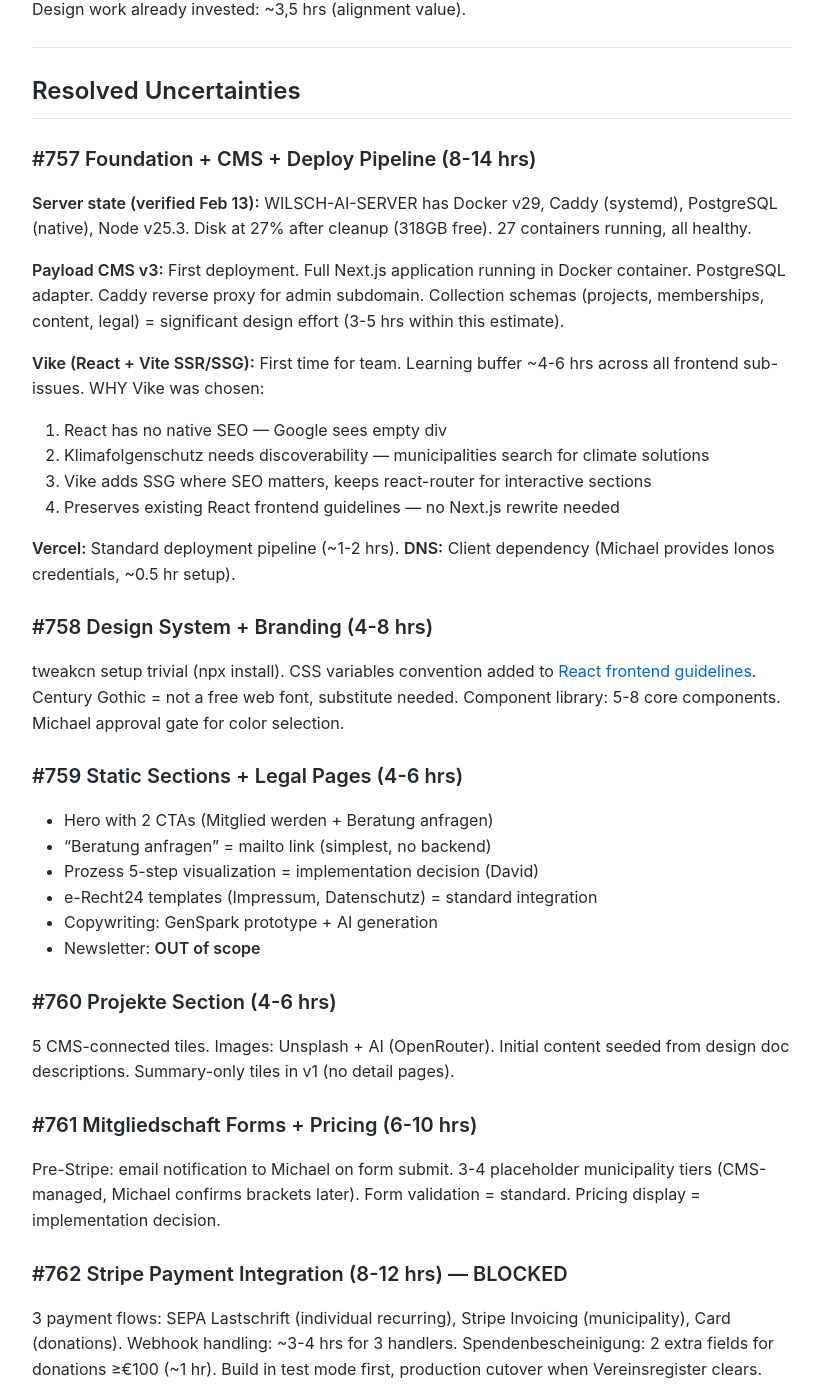
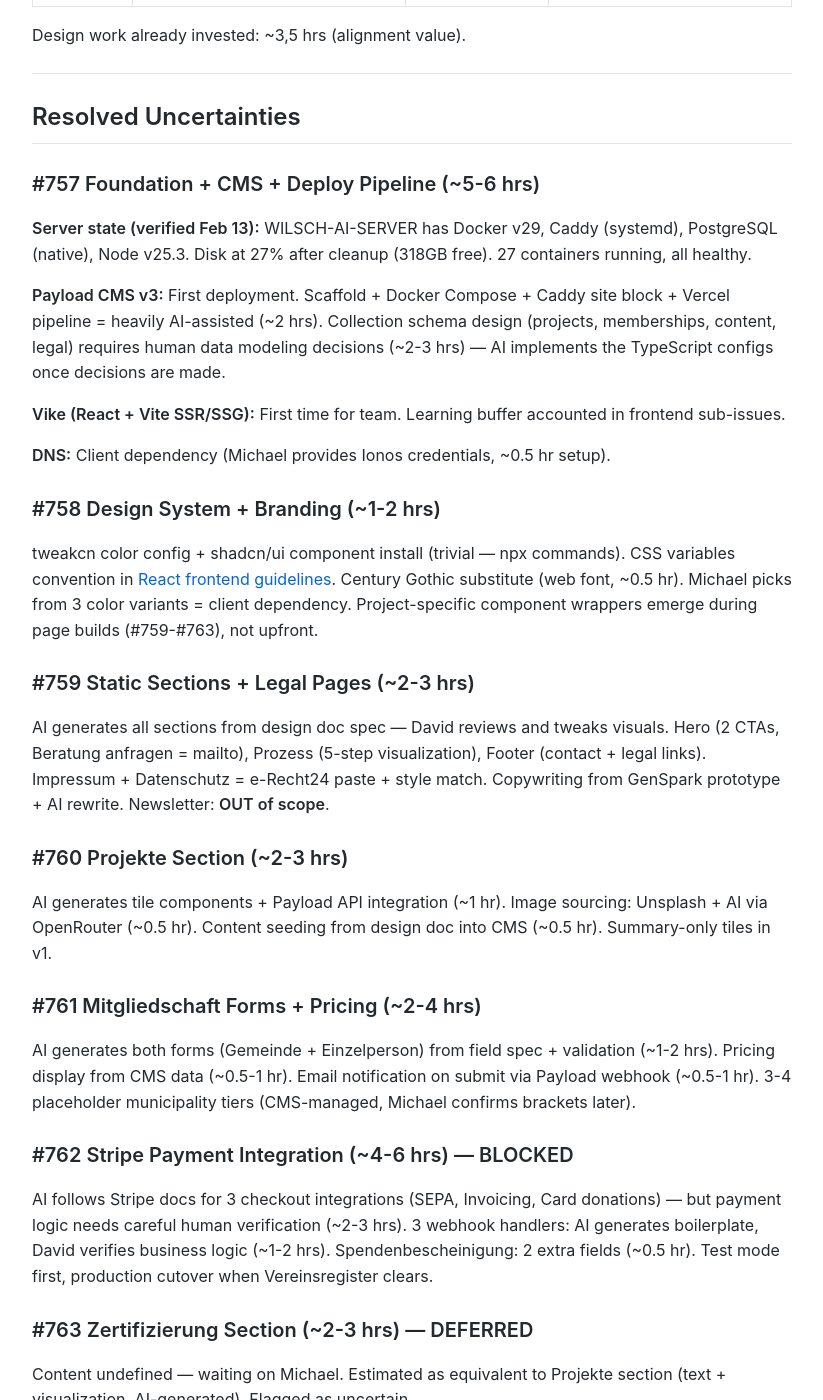
Before and after one commit to MariusWilsch/public-wilsch-ai-pages, a Jekyll site: the page built from project/abtmayr-reichert/scoping-estimate-klimafolgenschutz-website.md, in a window 1280 px wide and 1400 px high, scrolled down 1197 px. Shown: the whole window, without its empty margins (228-1051 px from the left). Built offline with Jekyll 4.4.1, drawn with Linux system fonts in a browser that asks for light colours; our own code applies the rules of GitHub Pages for plain Markdown files; some of the changed text lies outside the part shown.

Commit message:
Sync from hippocampus 2026-02-13

```diff
--- a/project/abtmayr-reichert/scoping-estimate-klimafolgenschutz-website.md
+++ b/project/abtmayr-reichert/scoping-estimate-klimafolgenschutz-website.md
@@ -4,7 +4,7 @@
 publish: true
 ---
 
-Ballpark estimate (Richtpreisangebot) for the Klimafolgenschutz website build. Non-binding indicative pricing within the T&M Rahmenvertrag (€120/hr). All 7 sub-issues scoped via SURFACE/RESOLVE methodology.
+Ballpark estimate (Richtpreisangebot) for the Klimafolgenschutz website build. Non-binding indicative pricing within the T&M Rahmenvertrag (€120/hr). All 7 sub-issues scoped via SURFACE/RESOLVE methodology. Estimates assume AI-assisted development (Claude Code).
 
 ---
 
@@ -12,16 +12,16 @@ Ballpark estimate (Richtpreisangebot) for the Klimafolgenschutz website build. N
 
 | Sub-Issue | Description | Estimate (hrs) | Status |
 |-----------|-------------|---------------|--------|
-| #757 | Foundation + CMS + Deploy Pipeline | 8-14 | Buildable |
-| #758 | Design System + Branding | 4-8 | Buildable |
-| #759 | Static Sections + Legal Pages | 4-6 | Buildable |
-| #760 | Projekte Section (CMS-Connected) | 4-6 | Buildable |
-| #761 | Mitgliedschaft Section (Forms + Pricing) | 6-10 | Buildable |
-| #762 | Stripe Payment Integration | 8-12 | BLOCKED (Vereinsregister) |
-| #763 | Zertifizierung Section | 4-6 | DEFERRED (content from Michael) |
-| — | Cross-cutting (QA, responsive, cookies, analytics, revisions) | 8-12 | — |
-| **Total** | | **~46-74 hrs** | |
-| **At €120/hr** | | **~€5.520 - €8.880** | |
+| #757 | Foundation + CMS + Deploy Pipeline | 5-6 | Buildable |
+| #758 | Design System + Branding | 1-2 | Buildable |
+| #759 | Static Sections + Legal Pages | 2-3 | Buildable |
+| #760 | Projekte Section (CMS-Connected) | 2-3 | Buildable |
+| #761 | Mitgliedschaft Section (Forms + Pricing) | 2-4 | Buildable |
+| #762 | Stripe Payment Integration | 4-6 | BLOCKED (Vereinsregister) |
+| #763 | Zertifizierung Section | 2-3 | DEFERRED (content from Michael) |
+| — | Cross-cutting (QA, responsive, revisions) | 3-5 | — |
+| **Total** | | **~21-32 hrs** | |
+| **At €120/hr** | | **~€2.520 - €3.840** | |
 
 Design work already invested: ~3,5 hrs (alignment value).
 
@@ -29,56 +29,47 @@ Design work already invested: ~3,5 hrs (alignment value).
 
 ## Resolved Uncertainties
 
-### #757 Foundation + CMS + Deploy Pipeline (8-14 hrs)
+### #757 Foundation + CMS + Deploy Pipeline (~5-6 hrs)
 
 **Server state (verified Feb 13):** WILSCH-AI-SERVER has Docker v29, Caddy (systemd), PostgreSQL (native), Node v25.3. Disk at 27% after cleanup (318GB free). 27 containers running, all healthy.
 
-**Payload CMS v3:** First deployment. Full Next.js application running in Docker container. PostgreSQL adapter. Caddy reverse proxy for admin subdomain. Collection schemas (projects, memberships, content, legal) = significant design effort (3-5 hrs within this estimate).
+**Payload CMS v3:** First deployment. Scaffold + Docker Compose + Caddy site block + Vercel pipeline = heavily AI-assisted (~2 hrs). Collection schema design (projects, memberships, content, legal) requires human data modeling decisions (~2-3 hrs) — AI implements the TypeScript configs once decisions are made.
 
-**Vike (React + Vite SSR/SSG):** First time for team. Learning buffer ~4-6 hrs across all frontend sub-issues. WHY Vike was chosen:
-1. React has no native SEO — Google sees empty div
-2. Klimafolgenschutz needs discoverability — municipalities search for climate solutions
-3. Vike adds SSG where SEO matters, keeps react-router for interactive sections
-4. Preserves existing React frontend guidelines — no Next.js rewrite needed
+**Vike (React + Vite SSR/SSG):** First time for team. Learning buffer accounted in frontend sub-issues.
 
-**Vercel:** Standard deployment pipeline (~1-2 hrs). **DNS:** Client dependency (Michael provides Ionos credentials, ~0.5 hr setup).
+**DNS:** Client dependency (Michael provides Ionos credentials, ~0.5 hr setup).
 
-### #758 Design System + Branding (4-8 hrs)
+### #758 Design System + Branding (~1-2 hrs)
 
-tweakcn setup trivial (npx install). CSS variables convention added to [React frontend guidelines](https://github.com/veloxforce/velox-global-adrs/commit/ba5e956). Century Gothic = not a free web font, substitute needed. Component library: 5-8 core components. Michael approval gate for color selection.
+tweakcn color config + shadcn/ui component install (trivial — npx commands). CSS variables convention in [React frontend guidelines](https://github.com/veloxforce/velox-global-adrs/commit/ba5e956). Century Gothic substitute (web font, ~0.5 hr). Michael picks from 3 color variants = client dependency. Project-specific component wrappers emerge during page builds (#759-#763), not upfront.
 
-### #759 Static Sections + Legal Pages (4-6 hrs)
+### #759 Static Sections + Legal Pages (~2-3 hrs)
 
-- Hero with 2 CTAs (Mitglied werden + Beratung anfragen)
-- "Beratung anfragen" = mailto link (simplest, no backend)
-- Prozess 5-step visualization = implementation decision (David)
-- e-Recht24 templates (Impressum, Datenschutz) = standard integration
-- Copywriting: GenSpark prototype + AI generation
-- Newsletter: **OUT of scope**
+AI generates all sections from design doc spec — David reviews and tweaks visuals. Hero (2 CTAs, Beratung anfragen = mailto), Prozess (5-step visualization), Footer (contact + legal links). Impressum + Datenschutz = e-Recht24 paste + style match. Copywriting from GenSpark prototype + AI rewrite. Newsletter: **OUT of scope**.
 
-### #760 Projekte Section (4-6 hrs)
+### #760 Projekte Section (~2-3 hrs)
 
-5 CMS-connected tiles. Images: Unsplash + AI (OpenRouter). Initial content seeded from design doc descriptions. Summary-only tiles in v1 (no detail pages).
+AI generates tile components + Payload API integration (~1 hr). Image sourcing: Unsplash + AI via OpenRouter (~0.5 hr). Content seeding from design doc into CMS (~0.5 hr). Summary-only tiles in v1.
 
-### #761 Mitgliedschaft Forms + Pricing (6-10 hrs)
+### #761 Mitgliedschaft Forms + Pricing (~2-4 hrs)
 
-Pre-Stripe: email notification to Michael on form submit. 3-4 placeholder municipality tiers (CMS-managed, Michael confirms brackets later). Form validation = standard. Pricing display = implementation decision.
+AI generates both forms (Gemeinde + Einzelperson) from field spec + validation (~1-2 hrs). Pricing display from CMS data (~0.5-1 hr). Email notification on submit via Payload webhook (~0.5-1 hr). 3-4 placeholder municipality tiers (CMS-managed, Michael confirms brackets later).
 
-### #762 Stripe Payment Integration (8-12 hrs) — BLOCKED
+### #762 Stripe Payment Integration (~4-6 hrs) — BLOCKED
 
-3 payment flows: SEPA Lastschrift (individual recurring), Stripe Invoicing (municipality), Card (donations). Webhook handling: ~3-4 hrs for 3 handlers. Spendenbescheinigung: 2 extra fields for donations ≥€100 (~1 hr). Build in test mode first, production cutover when Vereinsregister clears.
+AI follows Stripe docs for 3 checkout integrations (SEPA, Invoicing, Card donations) — but payment logic needs careful human verification (~2-3 hrs). 3 webhook handlers: AI generates boilerplate, David verifies business logic (~1-2 hrs). Spendenbescheinigung: 2 extra fields (~0.5 hr). Test mode first, production cutover when Vereinsregister clears.
 
-### #763 Zertifizierung Section (4-6 hrs) — DEFERRED
+### #763 Zertifizierung Section (~2-3 hrs) — DEFERRED
 
-Content undefined — waiting on Michael. Estimated as equivalent to Projekte section (text + visualization). Flagged as uncertain.
+Content undefined — waiting on Michael. Estimated as equivalent to Projekte section (text + visualization, AI-generated). Flagged as uncertain.
 
-### Cross-Cutting (8-12 hrs)
+### Cross-Cutting (~3-5 hrs)
 
-- Responsive/mobile-first: assumed for single-scroll site
-- Cookie consent: ~1-2 hrs (library-based)
-- Analytics: ~1 hr
+- Responsive/mobile-first: real work — visual iteration on breakpoints across all sections
+- Cookie consent: evaluate at launch — may not be needed if no analytics and Stripe redirects off-site
+- Analytics: **OUT of scope** (add later if Michael requests)
 - QA/testing: 10% buffer on total
-- **Revision rounds:** 2 rounds for whole site, additional rounds = T&M
+- **Revision rounds:** 2 rounds for whole site, AI applies revisions faster. Additional rounds = T&M.
 
 ---
 
```
